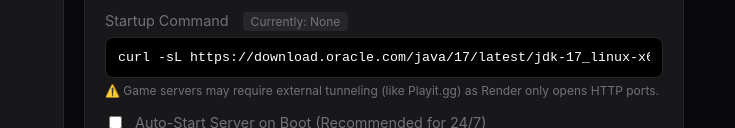
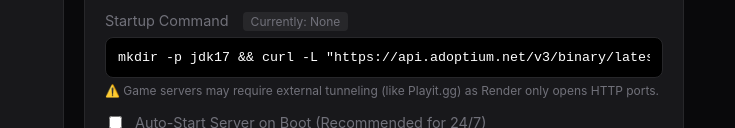
Before and after one commit to abdag1122333/pocket-hosting, a website: page public/dashboard.html in a window 1280 px wide. Both pictures are taken after a click on the button "Minecraft". Shown: the part 277-405 px from the top of the page, without its empty margins (0-735 px from the left). Drawn offline with nearby package versions, Linux system fonts and the light colour scheme; no server answers.

Commit message:
Fix Minecraft Java Download URL (Use Adoptium)

```diff
--- a/public/dashboard.html
+++ b/public/dashboard.html
@@ -604,8 +604,9 @@
                     input.value = 'bash start.sh';
                     break;
                 case 'minecraft':
-                    alert('⚠️ Minecraft Requirement:\nUpload your "server.jar" first!\n\nThis preset will auto-download Java 17 each time.');
-                    input.value = 'curl -sL https://download.oracle.com/java/17/latest/jdk-17_linux-x64_bin.tar.gz | tar xz && ./jdk-17.0.11/bin/java -Xmx512M -jar server.jar nogui';
+                    alert('⚠️ Minecraft Requirement:\nUpload your "server.jar" first!\n\nThis preset will auto-download Java 17 (OpenJDK).');
+                    // Using Adoptium (Temurin) for reliable, auth-free downloads
+                    $('cmdInput').value = 'mkdir -p jdk17 && curl -L "https://api.adoptium.net/v3/binary/latest/17/ga/linux/x64/jdk/hotspot/normal/eclipse?project=jdk" | tar xz -C jdk17 --strip-components=1 && ./jdk17/bin/java -Xmx1G -Xms512M -jar server.jar nogui';
                     break;
                 case 'mta':
                     alert('⚠️ MTA Setup:\nUsing new "Robust Installer" script.\nIt will fix the config errors automatically.');
```
